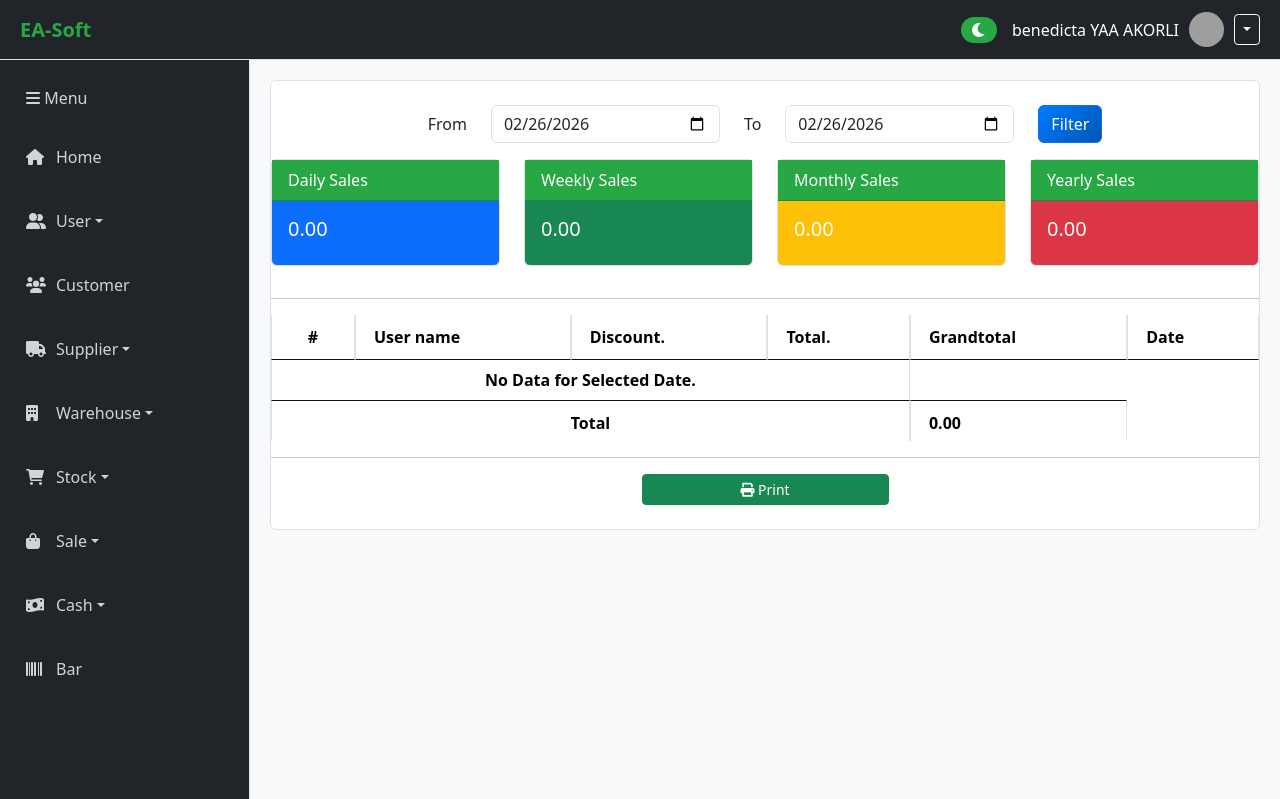
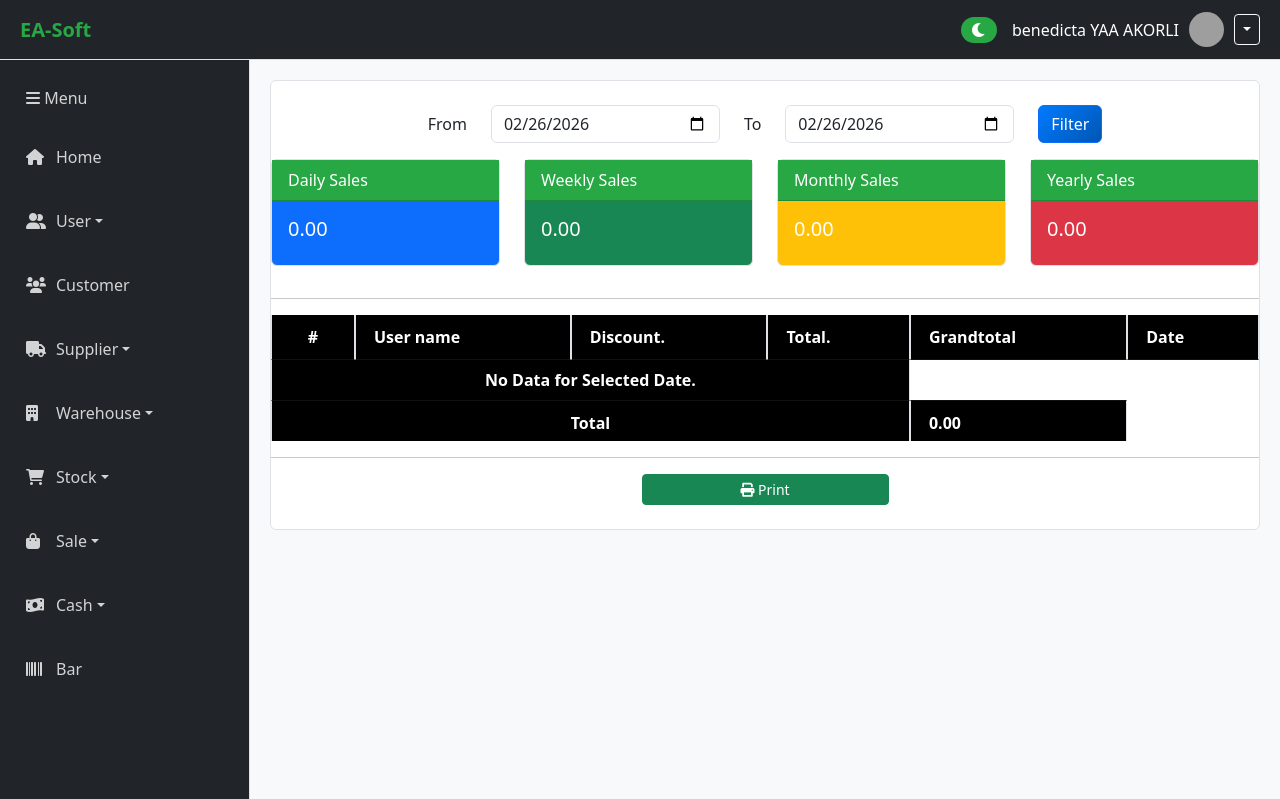
Before and after one commit to Ea-softt/possnew, a PHP site: page /tcpdf/saleusertwopage.php in a window 1280 px wide. Shown: the top 799 px of the page. Run offline with PHP 8.4, Linux system fonts and the light colour scheme; a user stored in the database is signed in; data comes from the database, SQL or seed files in the repository; data that the repository does not hold is empty; some libraries are stand-ins or nearby versions; grey boxes are pictures that could not be loaded.

Commit message:
Your descriptive message here

```diff
--- a/saleusertwopage.php
+++ b/saleusertwopage.php
@@ -224,6 +224,11 @@ foreach ($fees->fetch_array() as $k => $v) {
         .dropdown-menu .dropdown-item:hover {
             color: white;
             background-color: var(--sidebar-hover);
+        }
+        #report-list th {
+            background-color: #000000;
+            color: white;
+            font-weight: bold;
         }
     </style>
 </head>
```
